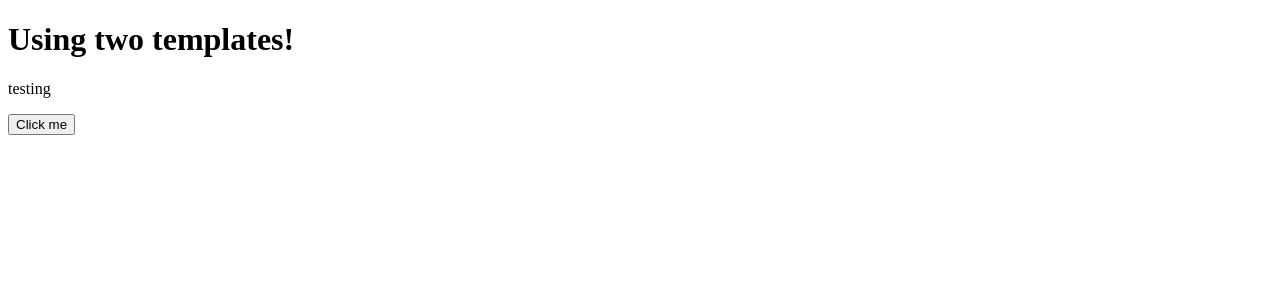
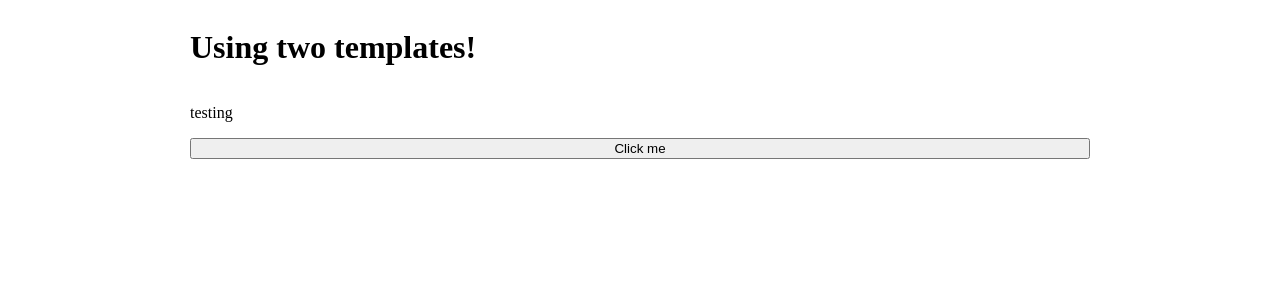
Before and after one commit to ZacMilano/linkup, a Flask app: page / in a window 1280 px wide. Shown: the top 300 px of the page. Run offline with Flask 3, Linux system fonts and the light colour scheme; some libraries are stand-ins or nearby versions.

Commit message:
style: add content-grid and breakout styles

```diff
--- /dev/null
+++ b/static/css/breakout.css
@@ -0,0 +1,47 @@
+.content-grid {
+  --padding-inline: 1rem;
+  --content-max-width: 900px;
+  --breakout-max-width: 1200px;
+
+  --breakout-size: calc(
+    (var(--breakout-max-width) - var(--content-max-width)) / 2
+  );
+
+  display: grid;
+  grid-template-columns:
+    [full-width-start] minmax(var(--padding-inline), 1fr)
+    [breakout-start] minmax(0, var(--breakout-size))
+    [content-start] min(
+      100% - (var(--padding-inline) * 2),
+      var(--content-max-width)
+    )
+    [content-end]
+    minmax(0, var(--breakout-size)) [breakout-end]
+    minmax(var(--padding-inline), 1fr) [full-width-end];
+}
+
+.content-grid > :not(.breakout, .full-width),
+.full-width > :not(.breakout, .full-width) {
+  grid-column: content;
+}
+
+.content-grid > .breakout {
+  grid-column: breakout;
+}
+
+.content-grid > .full-width {
+  grid-column: full-width;
+
+  display: grid;
+  grid-template-columns: inherit;
+}
+
+img.full-width {
+  width: 100%;
+  max-height: 45vh;
+  object-fit: cover;
+}
+
+.flow > * + * {
+  margin-top: var(--flow-spacing, 1em);
+}
--- a/templates/layout.html
+++ b/templates/layout.html
@@ -8,11 +8,13 @@
   <script src="/static/js/node_modules/htmx.min.js"></script>
   <script src="/static/js/node_modules/tailwind.min.js"></script>
 
+  <link rel="stylesheet" href="/static/css/breakout.css">
+
   <title>HTMX &amp; Flask</title>
 </head>
 
 <body>
-  <main>
+  <main class="content-grid">
     {% block content %}
     {% endblock %}
   </main>
```
Also changed, not shown: static/index.css (deleted).
